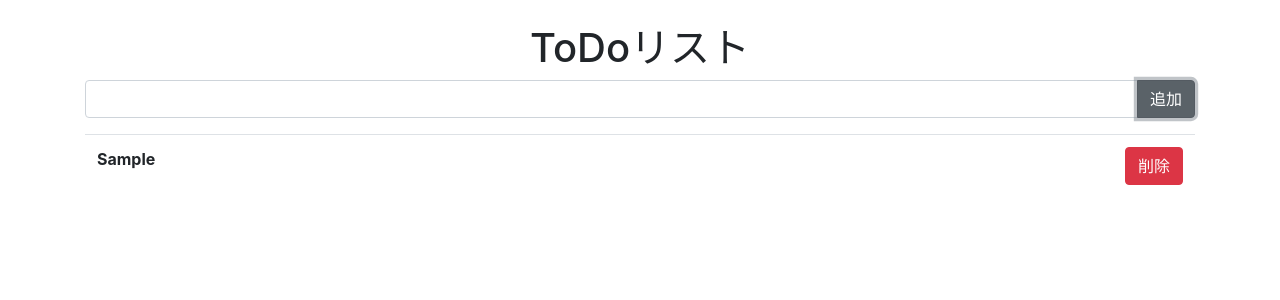
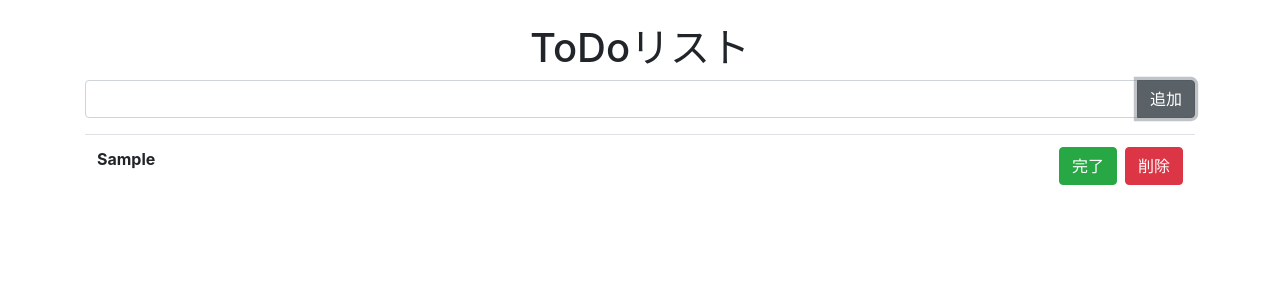
Before and after one commit to yk-port/firebase-react, a React (Create React App) app: page / in a window 1280 px wide. Both pictures are taken after typing "Sample" into the empty fields and a click on the button "追加". Shown: the top 300 px of the page. Built offline with nearby package versions, Linux system fonts and the light colour scheme.

Commit message:
feat: 完了フラグを付ける

```diff
--- a/src/App.js
+++ b/src/App.js
@@ -14,7 +14,7 @@ function App() {
   }
 
   const addTodo = text => {
-    const newTodos = [...todos, text];
+    const newTodos = [...todos, {text, complete: false}];
     setTodos(newTodos);
   }
 
@@ -22,6 +22,13 @@ function App() {
     const newTodos = [...todos];
     newTodos.splice(index, 1);
     setTodos(newTodos);
+  }
+
+  const completeTodo = index => {
+    const newTodos = [...todos];
+    newTodos[index].complete = !newTodos[index].complete;
+    setTodos(newTodos);
+    console.log(newTodos);
   }
 
   return (
@@ -47,9 +54,13 @@ function App() {
               todos && todos.map((todo, index) => (
                 <tr key={index}>
                   <th className="text-left">
-                    {todo}
+                    {todo.text}
                   </th>
                   <td className="text-right">
+                    <Button
+                      className="mr-2"
+                      variant="success"
+                      onClick={() => completeTodo(index)}>完了</Button>
                     <Button
                       variant="danger"
                       onClick={() => removeTodo(index)}>削除</Button>
```
